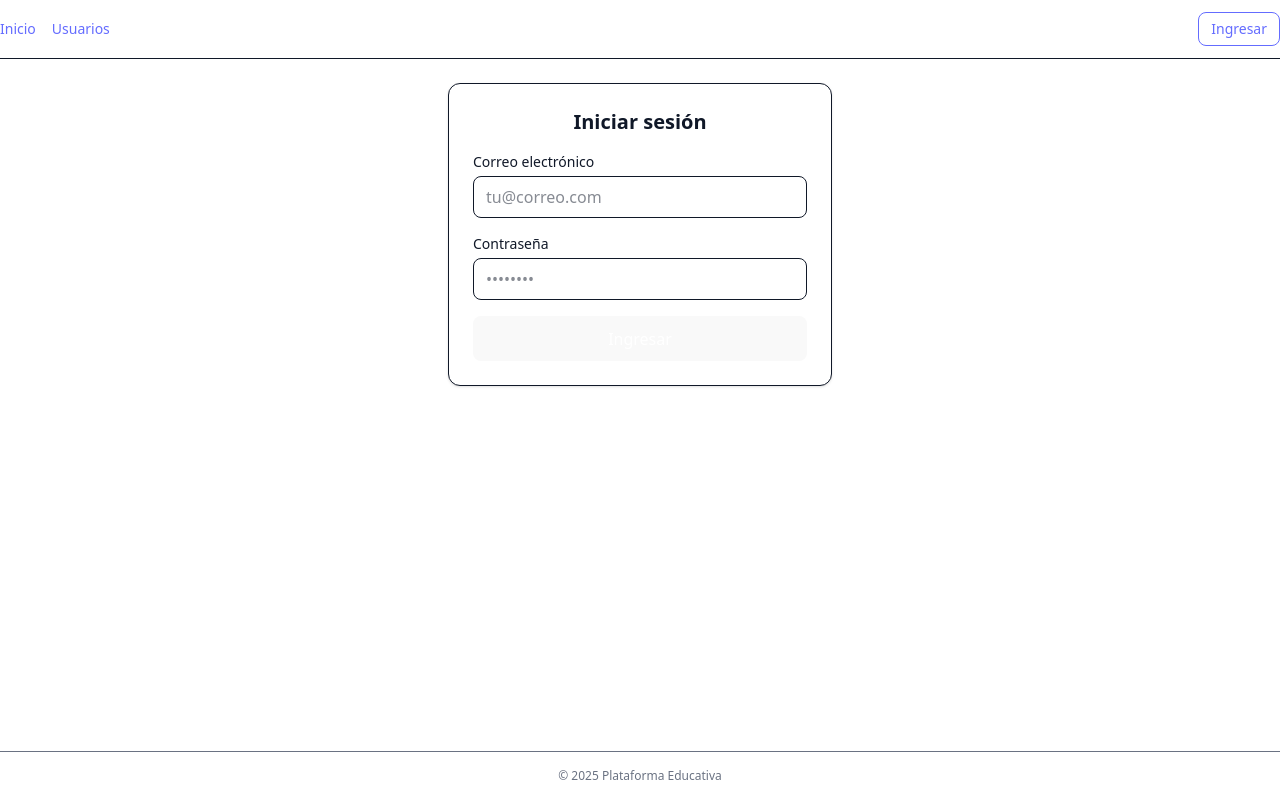
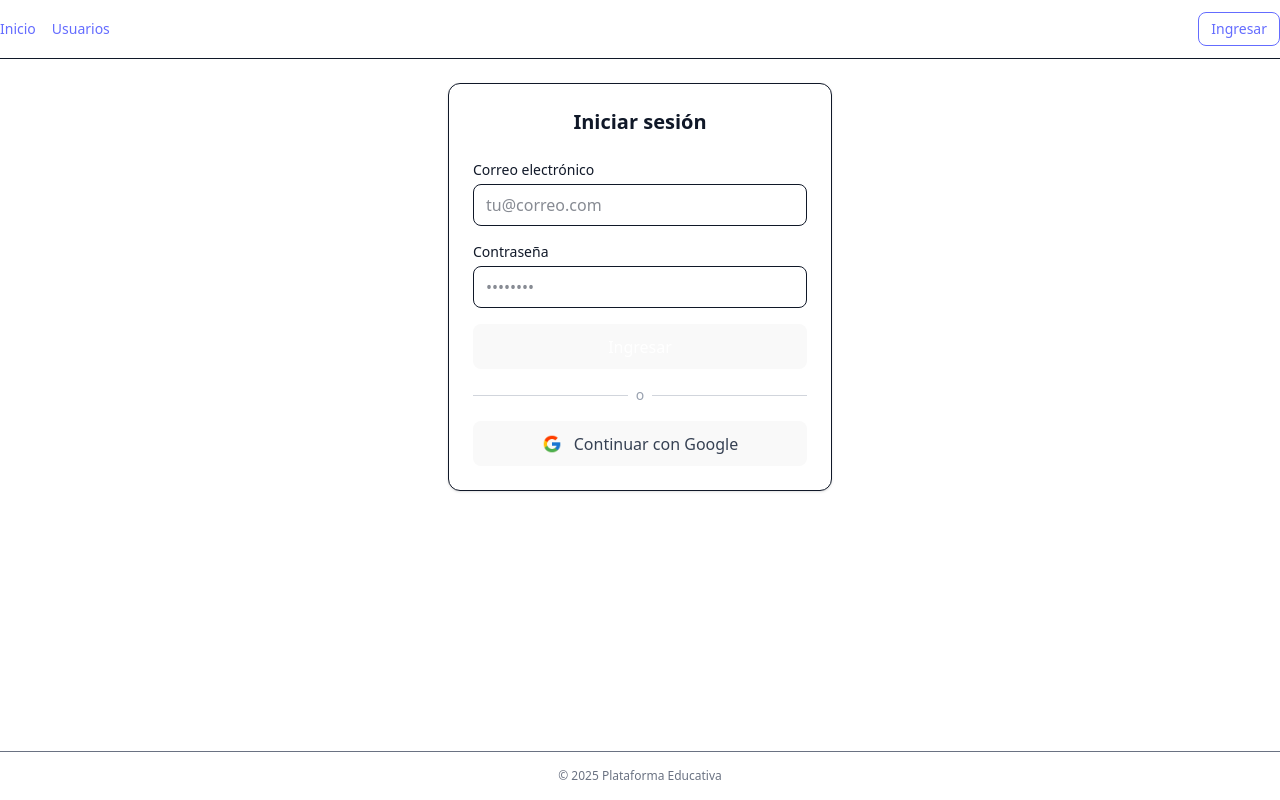
Before and after one commit to brethitman/GENERACION-DE-SOFTWARE, a React (Vite) app in the folder FRONTEND_GS/: page /login in a window 1280 px wide. Built offline with nearby package versions, Linux system fonts and the light colour scheme; no server answers.

Commit message:
implementacio boton Inicio con google

```diff
--- /dev/null
+++ b/FRONTEND_GS/src/components/BotonGoogle/BotonGoogle.tsx
@@ -0,0 +1,17 @@
+import React from "react";
+
+export const BotonGoogle: React.FC = () => {
+  return (
+    <button
+      type="button"
+      className="w-full flex items-center justify-center gap-3 border border-gray-300 rounded-lg px-4 py-2 hover:shadow-md hover:bg-gray-50 transition-all"
+    >
+      <img
+        src="/google-logo.png" // Coloca tu logo de Google en /public
+        alt="Google logo"
+        className="w-5 h-5"
+      />
+      <span className="text-gray-700 font-medium">Continuar con Google</span>
+    </button>
+  );
+};
--- a/FRONTEND_GS/src/pages/Login/Login.tsx
+++ b/FRONTEND_GS/src/pages/Login/Login.tsx
@@ -1,8 +1,9 @@
 import { useState } from "react";
 import { useNavigate } from "react-router-dom";
 
+import { BotonGoogle } from "../../components/BotonGoogle/BotonGoogle";
 import { useAuth } from "../../hooks/useAuth";
-import { rutaPorRol } from "../../utils/rutaPorRol"; // 👈 la volvemos a usar
+import { rutaPorRol } from "../../utils/rutaPorRol";
 
 export default function Login() {
   const [correo, setCorreo] = useState("");
@@ -19,7 +20,7 @@ export default function Login() {
     setCargando(true);
     try {
       const usuario = await iniciarSesion({ correo, contrasena });
-      navigate(rutaPorRol(usuario.rol), { replace: true }); // ✅ ahora sí lo usamos
+      navigate(rutaPorRol(usuario.rol), { replace: true });
     } catch (err) {
       const msg = err instanceof Error ? err.message : "No se pudo iniciar sesión";
       setError(msg);
@@ -30,7 +31,8 @@ export default function Login() {
 
   return (
     <section className="max-w-sm mx-auto bg-white rounded-xl border p-6 shadow-sm">
-      <h1 className="text-xl font-semibold mb-4 text-center">Iniciar sesión</h1>
+      <h1 className="text-xl font-semibold mb-6 text-center">Iniciar sesión</h1>
+
       <form className="space-y-4" onSubmit={enviar}>
         <div>
           <label htmlFor="email" className="block text-sm mb-1 font-medium">
@@ -74,6 +76,16 @@ export default function Login() {
           {cargando ? "Ingresando..." : "Ingresar"}
         </button>
       </form>
+
+      {/* Separador */}
+      <div className="flex items-center my-4">
+        <hr className="flex-grow border-gray-300" />
+        <span className="mx-2 text-gray-400 text-sm">o</span>
+        <hr className="flex-grow border-gray-300" />
+      </div>
+
+      {/* Botón Google realista */}
+      <BotonGoogle />
     </section>
   );
 }
```
Also changed, not shown: FRONTEND_GS/public/google-logo.png (added).
